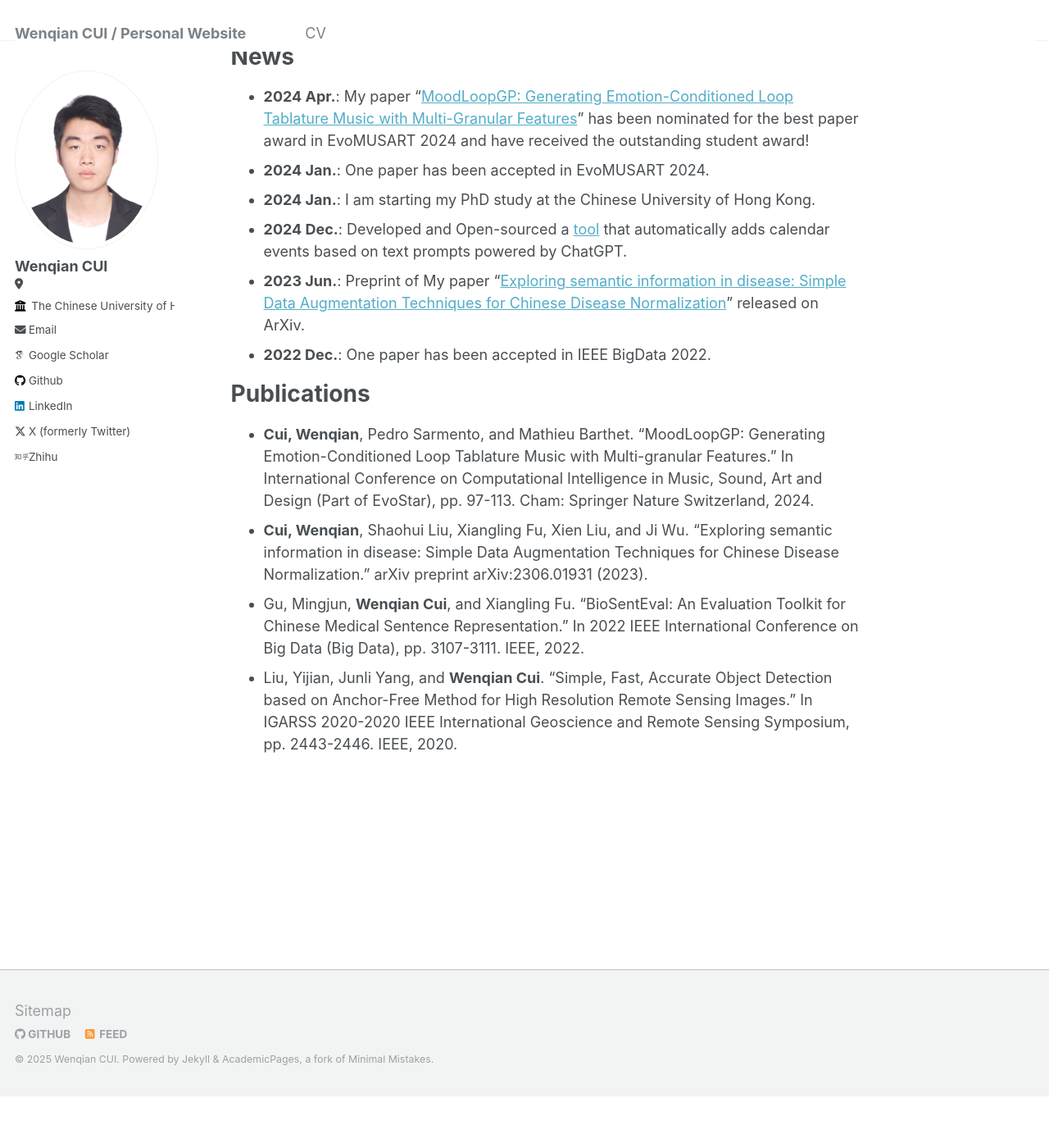
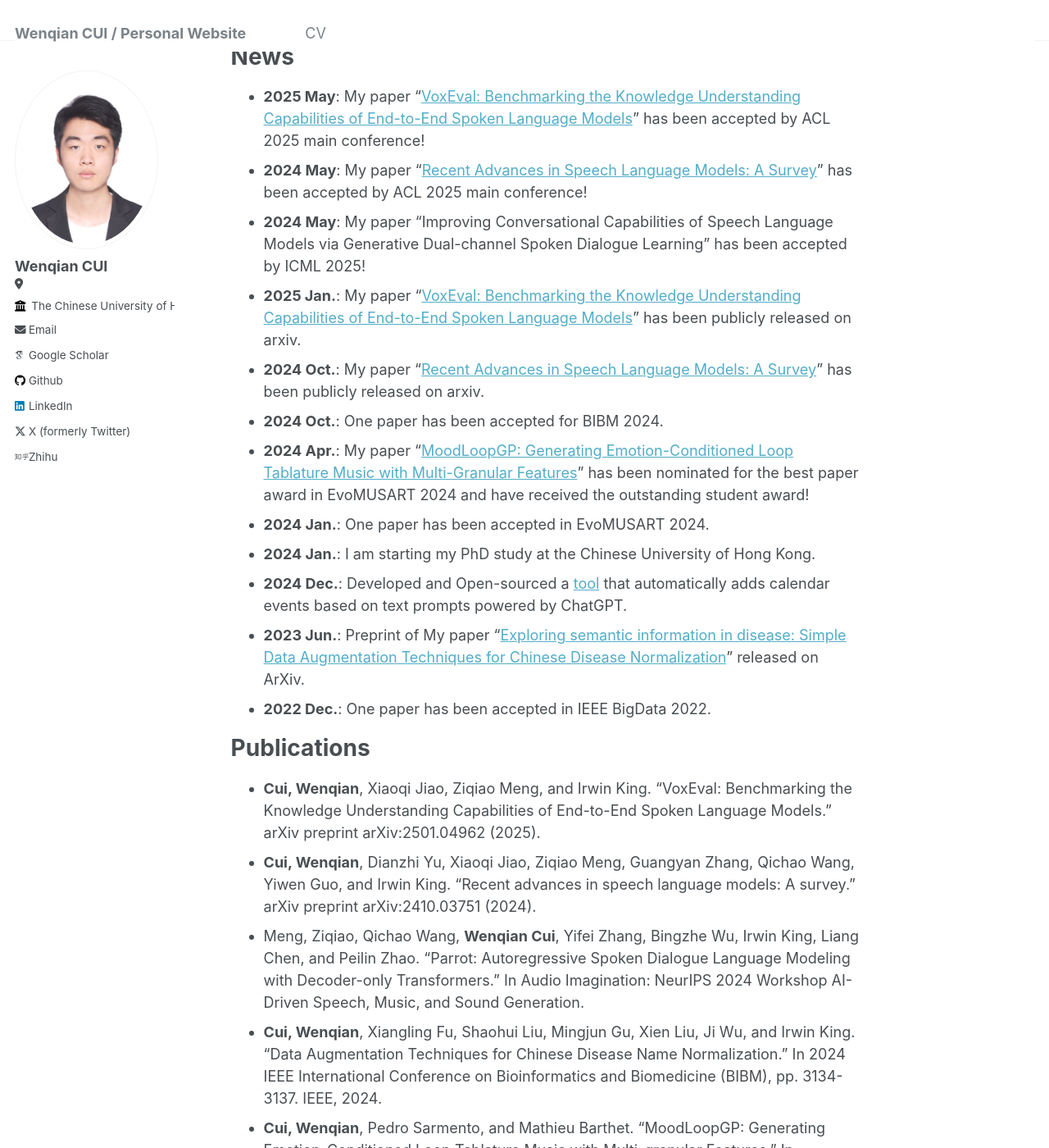
Before and after one commit to dreamtheater123/dreamtheater123, a Jekyll site: the page built from _pages/about.md, in a window 1280 px wide and 1400 px high, scrolled down 288 px. Shown: the whole window at 82% size. Built offline with Jekyll 4.4.1, drawn with Linux system fonts in a browser that asks for light colours; some web fonts are replaced; a script that is not in the unit is left out; before the commit the page ends 1626 px from its top, so only the background shows below that.

Commit message:
update accepted papers

```diff
--- a/_pages/about.md
+++ b/_pages/about.md
@@ -11,6 +11,12 @@ Ph.D. student in the [Department of Computer Science and Engineering](https://ww
 
 News
 ======
+- **2025 May**: My paper "[VoxEval: Benchmarking the Knowledge Understanding Capabilities of End-to-End Spoken Language Models](https://arxiv.org/abs/2501.04962)" has been accepted by ACL 2025 main conference!
+- **2024 May**: My paper "[Recent Advances in Speech Language Models: A Survey](https://arxiv.org/pdf/2410.03751)" has been accepted by ACL 2025 main conference!
+- **2024 May**: My paper "Improving Conversational Capabilities of Speech Language Models via Generative Dual-channel Spoken Dialogue Learning" has been accepted by ICML 2025!
+- **2025 Jan.**: My paper "[VoxEval: Benchmarking the Knowledge Understanding Capabilities of End-to-End Spoken Language Models](https://arxiv.org/abs/2501.04962)" has been publicly released on arxiv.
+- **2024 Oct.**: My paper "[Recent Advances in Speech Language Models: A Survey](https://arxiv.org/pdf/2410.03751)" has been publicly released on arxiv.
+- **2024 Oct.**: One paper has been accepted for BIBM 2024.
 - **2024 Apr.**: My paper "[MoodLoopGP: Generating Emotion-Conditioned Loop Tablature Music with Multi-Granular Features](https://arxiv.org/abs/2401.12656)" has been nominated for the best paper award in EvoMUSART 2024 and have received the outstanding student award!
 - **2024 Jan.**: One paper has been accepted in EvoMUSART 2024.
 - **2024 Jan.**: I am starting my PhD study at the Chinese University of Hong Kong.
@@ -20,8 +26,11 @@ News
 
 Publications
 ======
+- **Cui, Wenqian**, Xiaoqi Jiao, Ziqiao Meng, and Irwin King. "VoxEval: Benchmarking the Knowledge Understanding Capabilities of End-to-End Spoken Language Models." arXiv preprint arXiv:2501.04962 (2025).
+- **Cui, Wenqian**, Dianzhi Yu, Xiaoqi Jiao, Ziqiao Meng, Guangyan Zhang, Qichao Wang, Yiwen Guo, and Irwin King. "Recent advances in speech language models: A survey." arXiv preprint arXiv:2410.03751 (2024).
+- Meng, Ziqiao, Qichao Wang, **Wenqian Cui**, Yifei Zhang, Bingzhe Wu, Irwin King, Liang Chen, and Peilin Zhao. "Parrot: Autoregressive Spoken Dialogue Language Modeling with Decoder-only Transformers." In Audio Imagination: NeurIPS 2024 Workshop AI-Driven Speech, Music, and Sound Generation.
+- **Cui, Wenqian**, Xiangling Fu, Shaohui Liu, Mingjun Gu, Xien Liu, Ji Wu, and Irwin King. "Data Augmentation Techniques for Chinese Disease Name Normalization." In 2024 IEEE International Conference on Bioinformatics and Biomedicine (BIBM), pp. 3134-3137. IEEE, 2024.
 - **Cui, Wenqian**, Pedro Sarmento, and Mathieu Barthet. "MoodLoopGP: Generating Emotion-Conditioned Loop Tablature Music with Multi-granular Features." In International Conference on Computational Intelligence in Music, Sound, Art and Design (Part of EvoStar), pp. 97-113. Cham: Springer Nature Switzerland, 2024.
-- **Cui, Wenqian**, Shaohui Liu, Xiangling Fu, Xien Liu, and Ji Wu. "Exploring semantic information in disease: Simple Data Augmentation Techniques for Chinese Disease Normalization." arXiv preprint arXiv:2306.01931 (2023).
 - Gu, Mingjun, **Wenqian Cui**, and Xiangling Fu. "BioSentEval: An Evaluation Toolkit for Chinese Medical Sentence Representation." In 2022 IEEE International Conference on Big Data (Big Data), pp. 3107-3111. IEEE, 2022.
 - Liu, Yijian, Junli Yang, and **Wenqian Cui**. "Simple, Fast, Accurate Object Detection based on Anchor-Free Method for High Resolution Remote Sensing Images." In IGARSS 2020-2020 IEEE International Geoscience and Remote Sensing Symposium, pp. 2443-2446. IEEE, 2020.
 
```
Also changed, not shown: README.md (+1 -1 lines).
